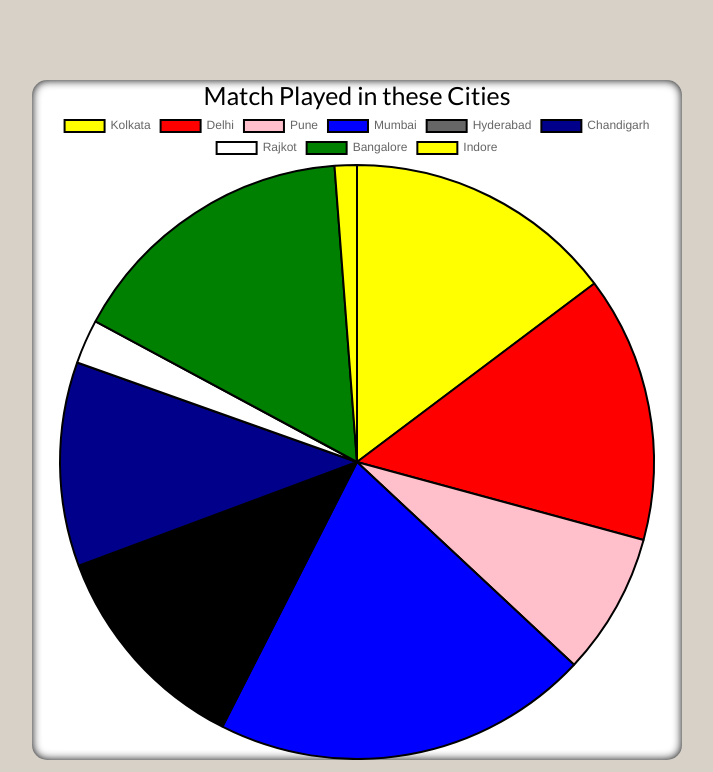
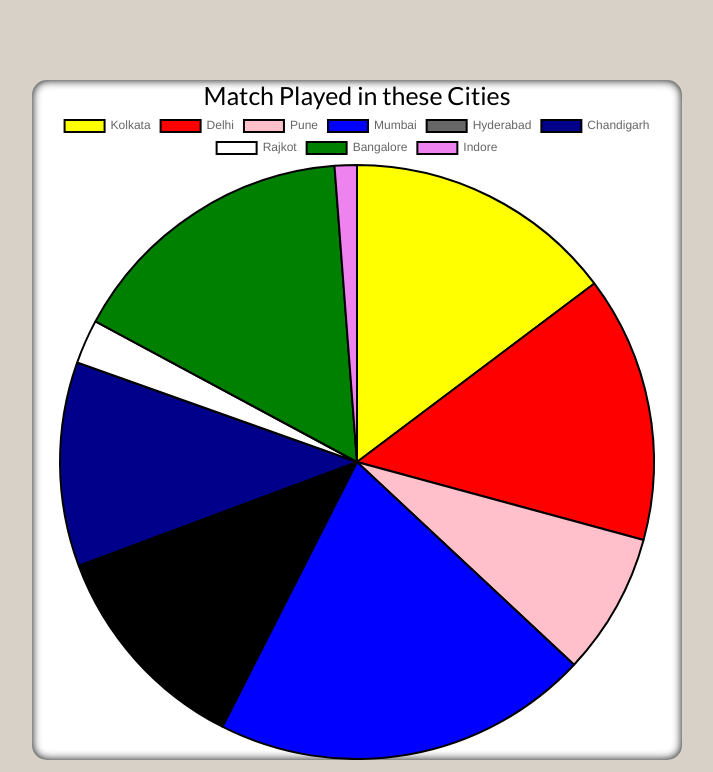
Before and after one commit to sachinkr7368/IPL-Chart, a React (Create React App) app: page / in a window 1280 px wide. Shown: the part 1668-2440 px from the top of the page, without its empty margins (283-996 px from the left). Built offline with nearby package versions, Linux system fonts and the light colour scheme.

Commit message:
Update SeasonDisplay.js

```diff
--- a/src/Chart/SeasonDisplay.js
+++ b/src/Chart/SeasonDisplay.js
@@ -228,6 +228,7 @@ export default function SeasonDisplay() {
           "darkblue",
           "white",
           "green",
+          "violet",
         ],
         borderColor: "black",
         borderWidth: 2,
```
